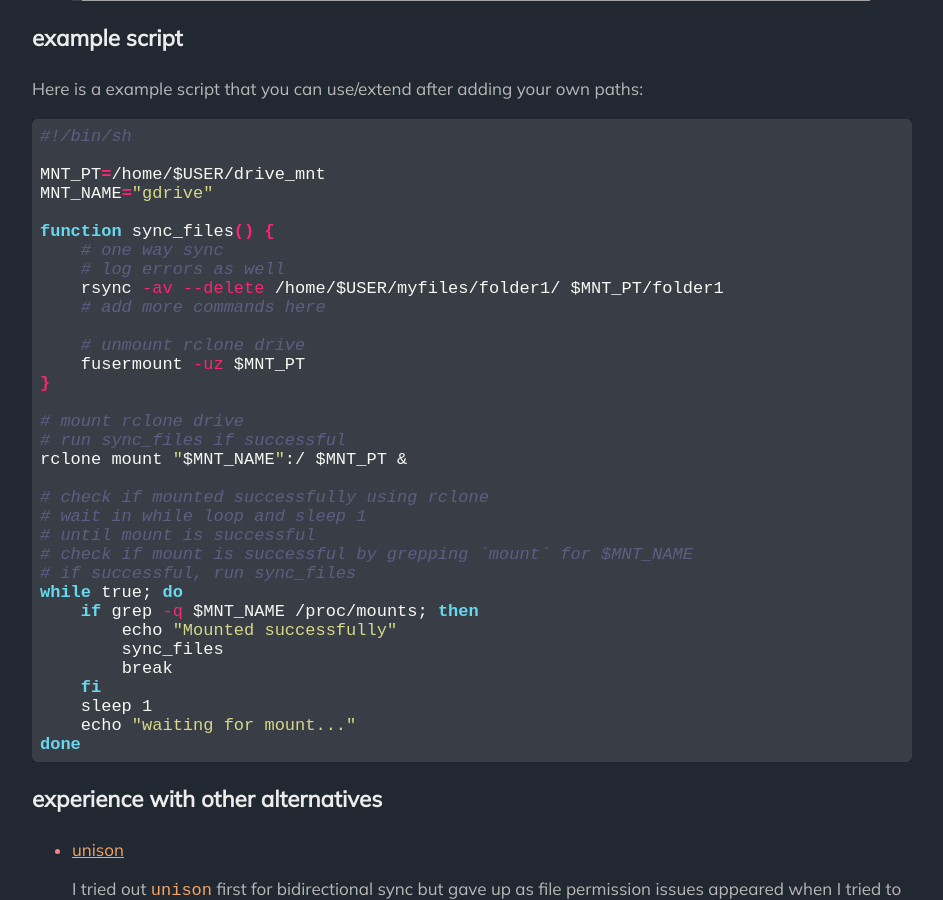
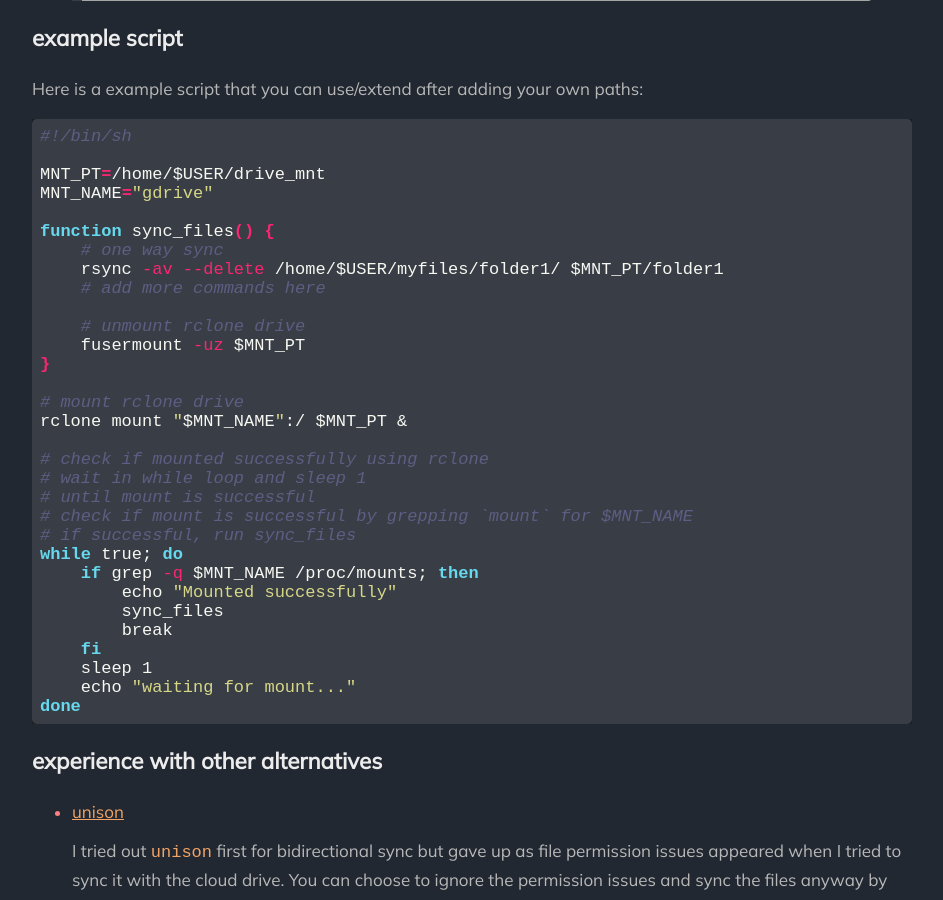
Before and after one commit to rusty-electron/rusty-electron.github.io, a Jekyll site: the page built from blog/_posts/2022-08-04-setting-up-cloud-folder-sync-with-rclone.md, in a window 1280 px wide and 900 px high, scrolled down 3172 px. Shown: the whole window, without its empty margins (168-1111 px from the left). Built offline with Jekyll 4.4.1, drawn with Linux system fonts in a browser that asks for light colours.

Commit message:
remove log comments

```diff
--- a/blog/_posts/2022-08-04-setting-up-cloud-folder-sync-with-rclone.md
+++ b/blog/_posts/2022-08-04-setting-up-cloud-folder-sync-with-rclone.md
@@ -136,7 +136,6 @@ MNT_NAME="gdrive"
 
 function sync_files() {
     # one way sync
-    # log errors as well
     rsync -av --delete /home/$USER/myfiles/folder1/ $MNT_PT/folder1
     # add more commands here
 
@@ -145,7 +144,6 @@ function sync_files() {
 }
 
 # mount rclone drive
-# run sync_files if successful
 rclone mount "$MNT_NAME":/ $MNT_PT &
 
 # check if mounted successfully using rclone
```
